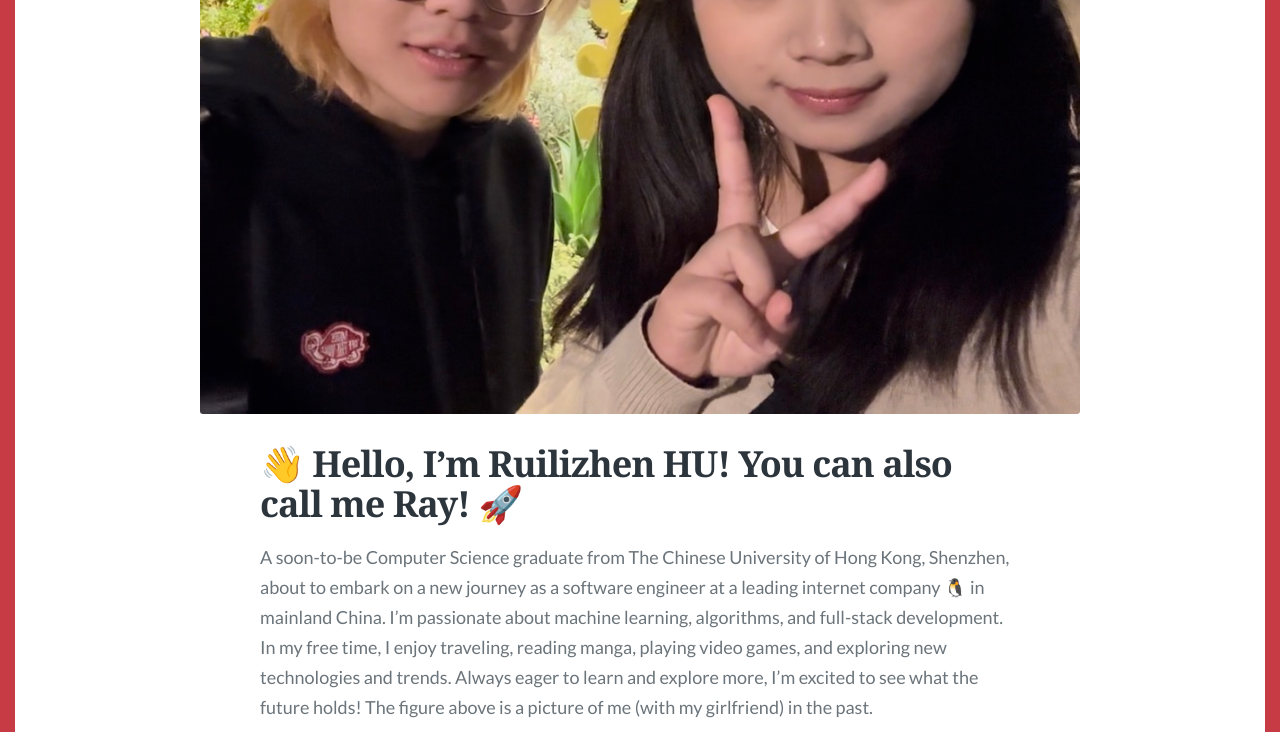
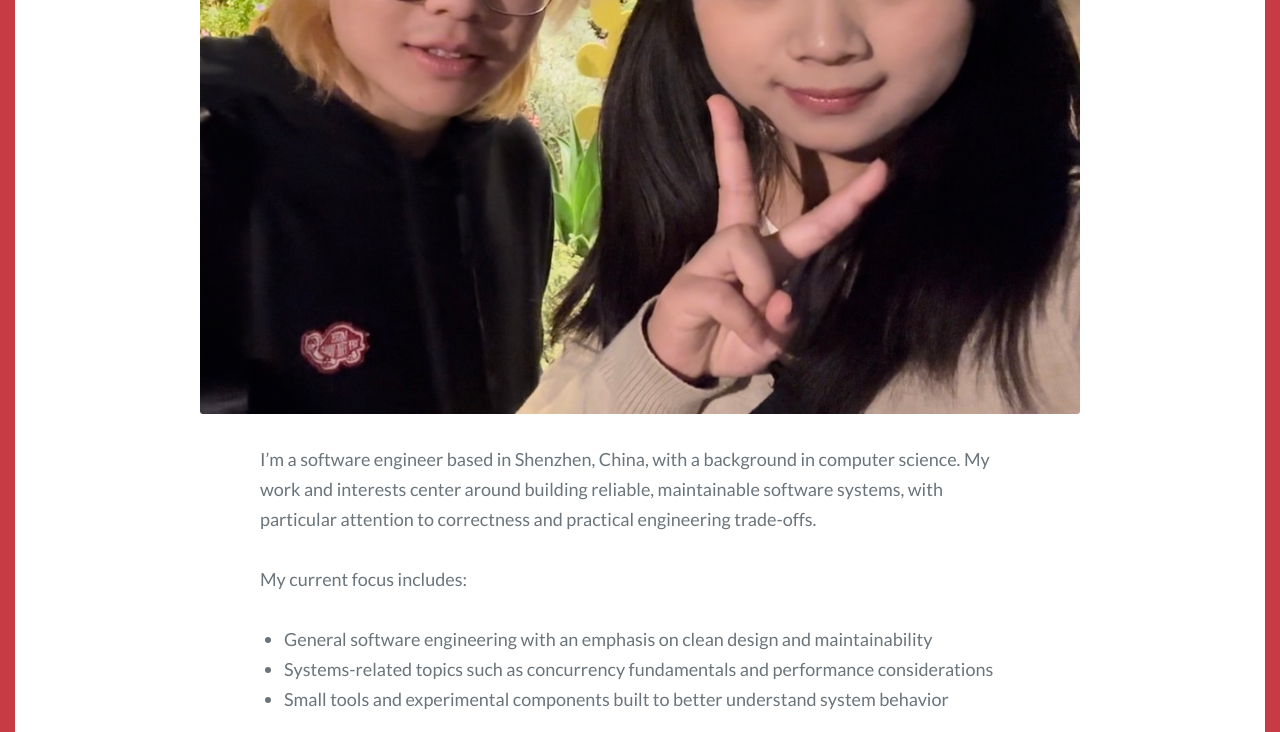
Before and after one commit to HuRuilizhen/HuRuilizhen.github.io, a Jekyll site: the page built from about.md, in a window 1280 px wide and 1400 px high, scrolled down 580 px. Shown: the top 732 px of the window. Built offline with Jekyll 4.4.1, drawn with Linux system fonts in a browser that asks for light colours; some web fonts are replaced; comment, search, counter and statistics services are not loaded; some of the changed text lies outside the part shown; grey boxes are pictures that could not be loaded.

Commit message:
update page: cv & about (#22)
* update(header): revise caption

* fix(cv): solve typo

* update(about): polish words

```diff
--- a/_includes/header.html
+++ b/_includes/header.html
@@ -28,8 +28,7 @@
 
 {% if site.description and site.description != "" and page.url == "/" %}
 <div class="site-description fadeInDown delay_05s">
-    {% include image_caption.html imageurl="/images/cover.jpg" title="My messy desk, where magic happens ✨" caption="My
-    messy desk, where magic happens ✨" %}
+    {% include image_caption.html imageurl="/images/cover.jpg" title="Workspace" caption="" %}
     <p>{{ site.description }}</p>
 </div><!-- .site-description -->
 {% endif %}
--- a/about.md
+++ b/about.md
@@ -1,21 +1,31 @@
 ---
 layout: page
-title: About Me
-description: Simple Introduction about Author
+title: About
+description: About Ray Hu
 feature_image: images/about.jpeg
 ---
 
-# 👋 Hello, I'm Ruilizhen HU! You can also call me Ray! 🚀
+I’m a software engineer based in Shenzhen, China, with a background in
+computer science. My work and interests center around building reliable,
+maintainable software systems, with particular attention to correctness
+and practical engineering trade-offs.
 
-A soon-to-be Computer Science graduate from The Chinese University of Hong Kong, Shenzhen, about to embark on a new journey as a software engineer at a leading internet company 🐧 in mainland China. I'm passionate about machine learning, algorithms, and full-stack development. In my free time, I enjoy traveling, reading manga, playing video games, and exploring new technologies and trends. Always eager to learn and explore more, I'm excited to see what the future holds! The figure above is a picture of me (with my girlfriend) in the past.
+My current focus includes:
 
-<p align="center">
-  <img src="https://github-readme-quotes-bay.vercel.app/quote?font=Redressed&theme=graywhite" />
-</p>
+- General software engineering with an emphasis on clean design and maintainability
+- Systems-related topics such as concurrency fundamentals and performance considerations
+- Small tools and experimental components built to better understand system behavior
+
+This website serves as a long-term record of my technical work and notes, including
+engineering write-ups, experiments, and selected study or research materials. Most
+content is written to clarify problems encountered in practice rather than as
+polished tutorials.
+
+Outside of work, I enjoy traveling and reading.
 
 ---
 
-## 💬 Comment Board
+## Comments
 
 <script src="https://utteranc.es/client.js"
         repo="HuRuilizhen/HuRuilizhen"
```
Also changed, not shown: cv.md (+3 -3 lines).
